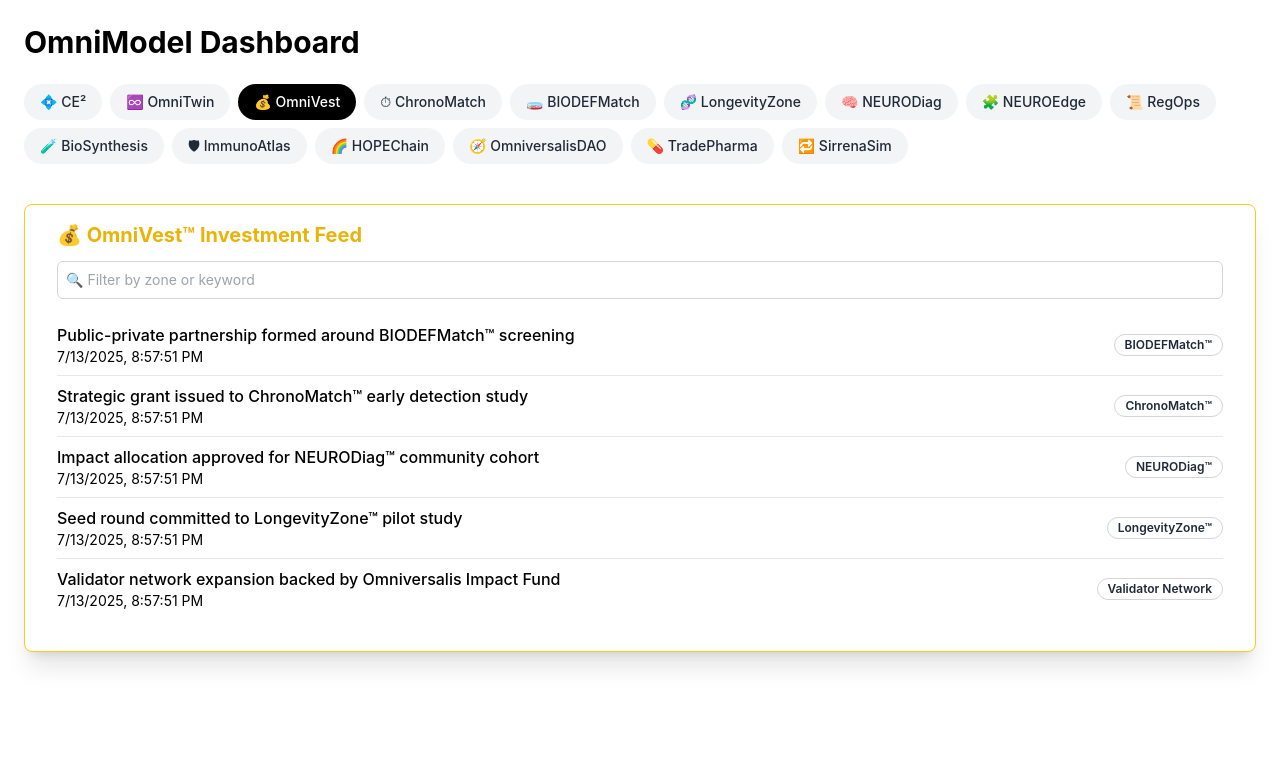
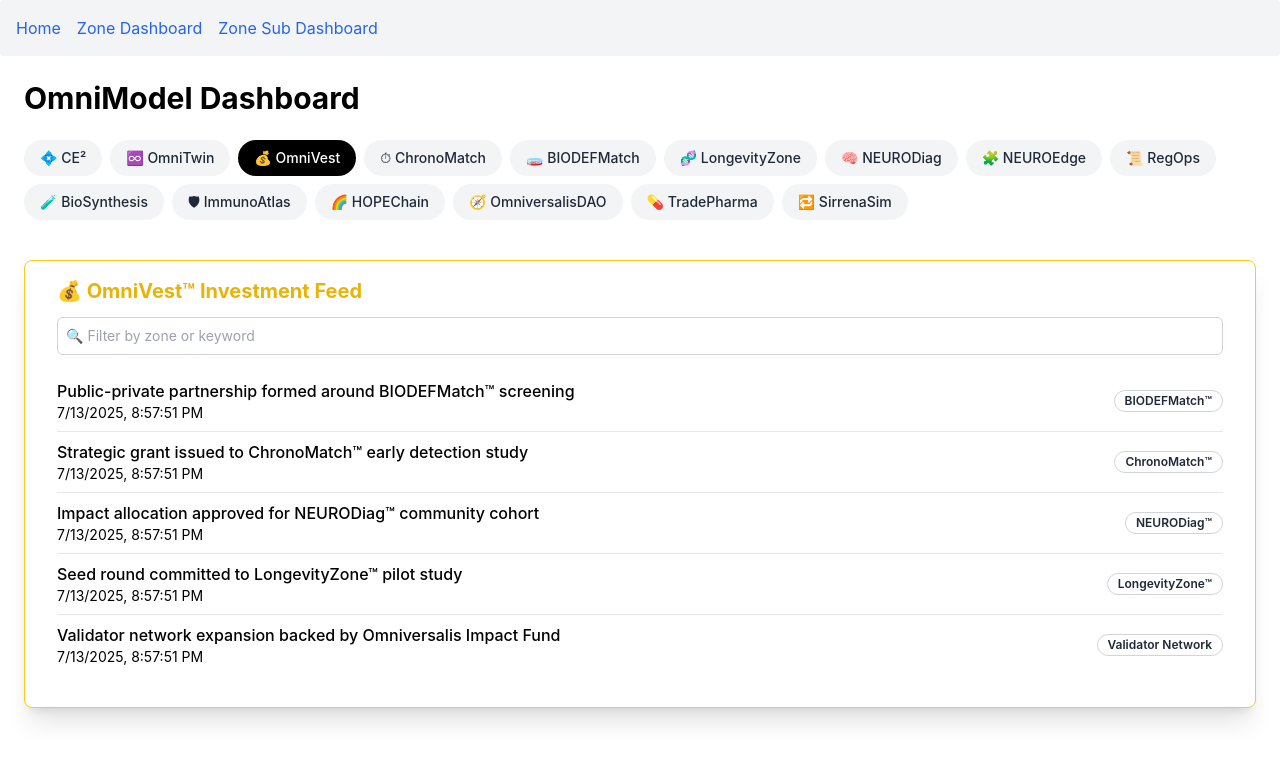
Before and after one commit to OmniChainOrg/omnimodel-dashboard, a Next.js app: page / in a window 1280 px wide. Shown: the top 762 px of the page. Built offline with nearby package versions, Linux system fonts and the light colour scheme.

Commit message:
Update Nav.tsx

```diff
--- a/components/Nav.tsx
+++ b/components/Nav.tsx
@@ -2,7 +2,16 @@ import Link from "next/link";
 
 export default function Nav() {
   return (
-    <nav className="flex space-x-4">
+    <nav className="flex space-x-4 p-4 bg-gray-100 rounded">
+      <Link href="/" className="text-blue-600 hover:text-blue-800">
+        Home
+      </Link>
+      <Link href="/zonedashboard" className="text-blue-600 hover:text-blue-800">
+        Zone Dashboard
+      </Link>
+      <Link href="/zonesubdashboard" className="text-blue-600 hover:text-blue-800">
+        Zone Sub Dashboard
+      </Link>
     </nav>
   );
 }
```
